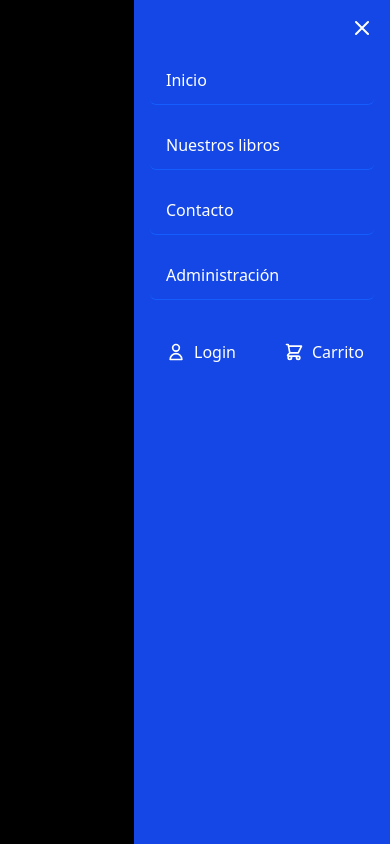
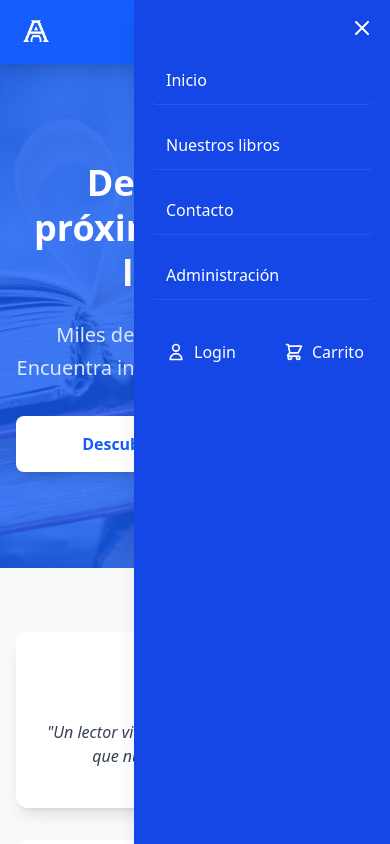
Before and after one commit to AlbertoAndrade10/LibreriaOnlineFullStack, an Angular app in the folder Frontend/: page / in a window 390 px wide. Both pictures are taken after a click on the button 362 px from the left and 32 px from the top of the page. Shown: the top 844 px of the page. Built offline with nearby package versions, Linux system fonts and the light colour scheme.

Commit message:
Change colour in the mobile menu

```diff
--- a/Frontend/src/app/components/shared/header/header.html
+++ b/Frontend/src/app/components/shared/header/header.html
@@ -74,7 +74,7 @@
     </div>
 
     <!-- Overlay para cerrar el menú al hacer clic fuera -->
-    <div #menuOverlay class="fixed inset-0 bg-black bg-opacity-50 z-40 hidden md:hidden"></div>
+    <div #menuOverlay class="fixed inset-0 bg-transparent bg-opacity-50 z-40 hidden md:hidden"></div>
 
     <!-- Menú Mobile deslizante desde la derecha -->
     <div #mobileMenu
```
